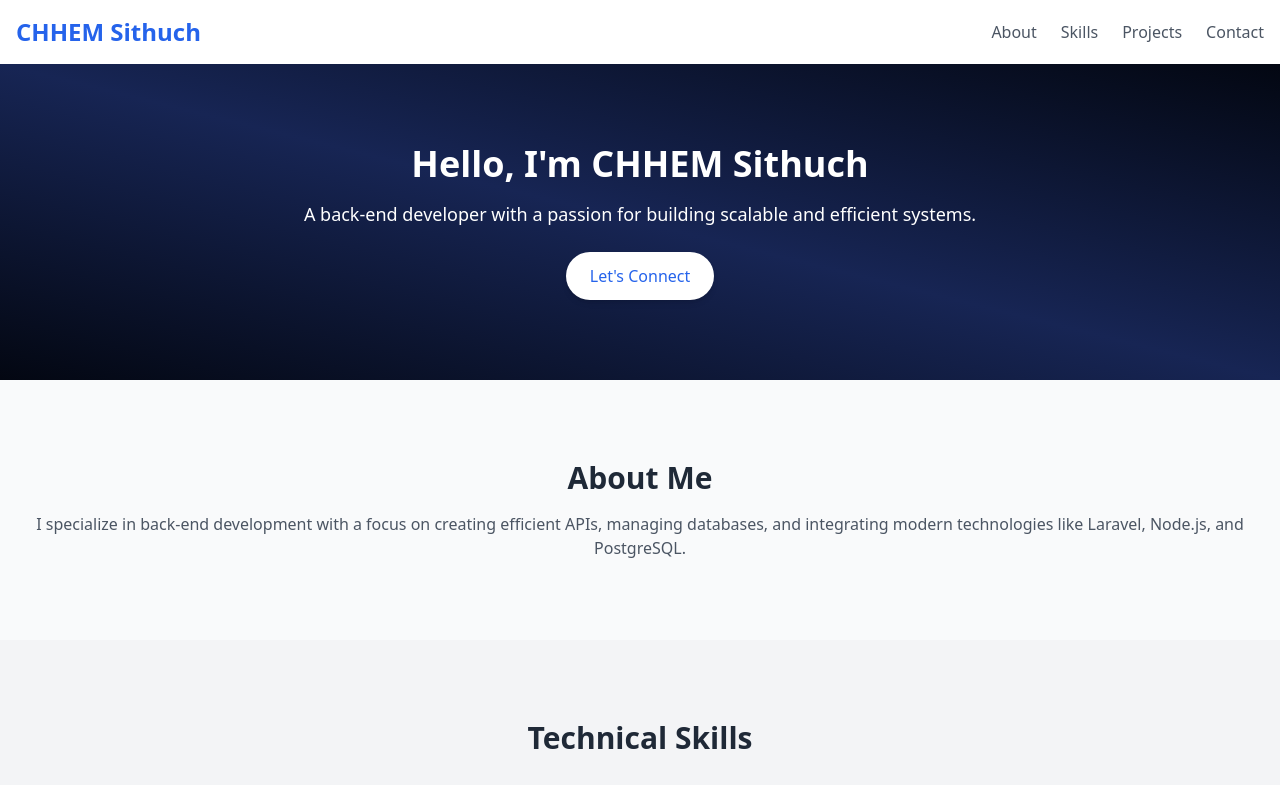
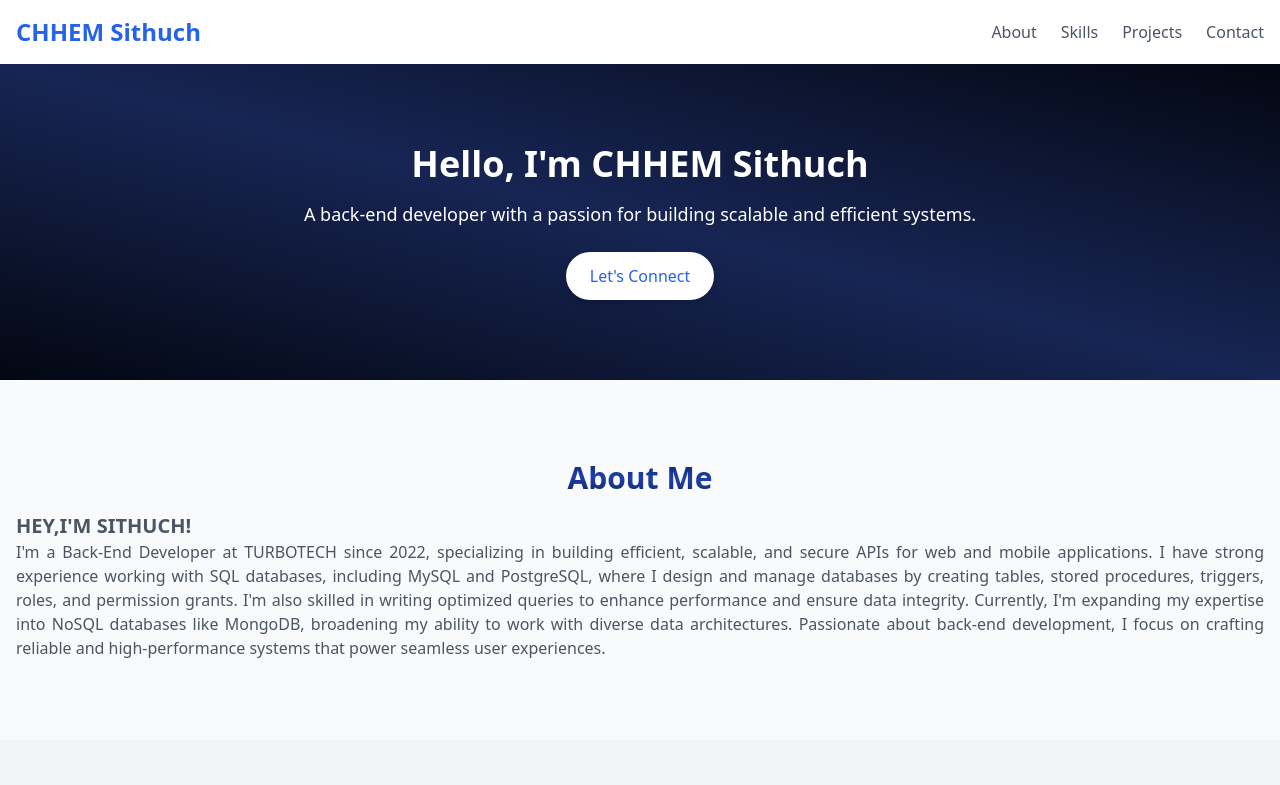
Before and after one commit to sithuch/sithuch.site, a website: page src/index.html in a window 1280 px wide. Shown: the top 785 px of the page. Drawn offline with Linux system fonts and the light colour scheme.

Commit message:
customize about me and style font colorand style

```diff
--- a/src/index.html
+++ b/src/index.html
@@ -39,11 +39,13 @@
 
   <!-- About Section -->
   <section id="about" class="py-20">
-    <div class="max-w-7xl mx-auto px-4 text-center">
-      <h2 class="text-3xl font-bold text-gray-800">About Me</h2>
-      <p class="mt-4 text-gray-600">
-        I specialize in back-end development with a focus on creating efficient APIs, managing databases,
-        and integrating modern technologies like Laravel, Node.js, and PostgreSQL.
+    <div class="max-w-7xl mx-auto px-4">
+      <h2 class="text-3xl font-bold text-center text-transparent bg-clip-text bg-gradient-to-tr from-gray-950 via-blue-800 to-gray-950">About Me</h2>
+      <H2 class="flex static text-xl font-bold text-gray-600 font-sans mt-4 ">HEY,I'M SITHUCH!</H2>
+      <p class=" text-gray-600 text-justify mt-0">
+        I'm a Back-End Developer at TURBOTECH since 2022, specializing in building efficient, scalable, and secure APIs for web and mobile applications. I have strong experience working with SQL databases, including MySQL and PostgreSQL, where I design and manage databases by creating tables, stored procedures, triggers, roles, and permission grants. I'm also skilled in writing optimized queries to enhance performance and ensure data integrity.
+
+        Currently, I'm expanding my expertise into NoSQL databases like MongoDB, broadening my ability to work with diverse data architectures. Passionate about back-end development, I focus on crafting reliable and high-performance systems that power seamless user experiences.
       </p>
     </div>
   </section>
```
Also changed, not shown: src/output.css.
